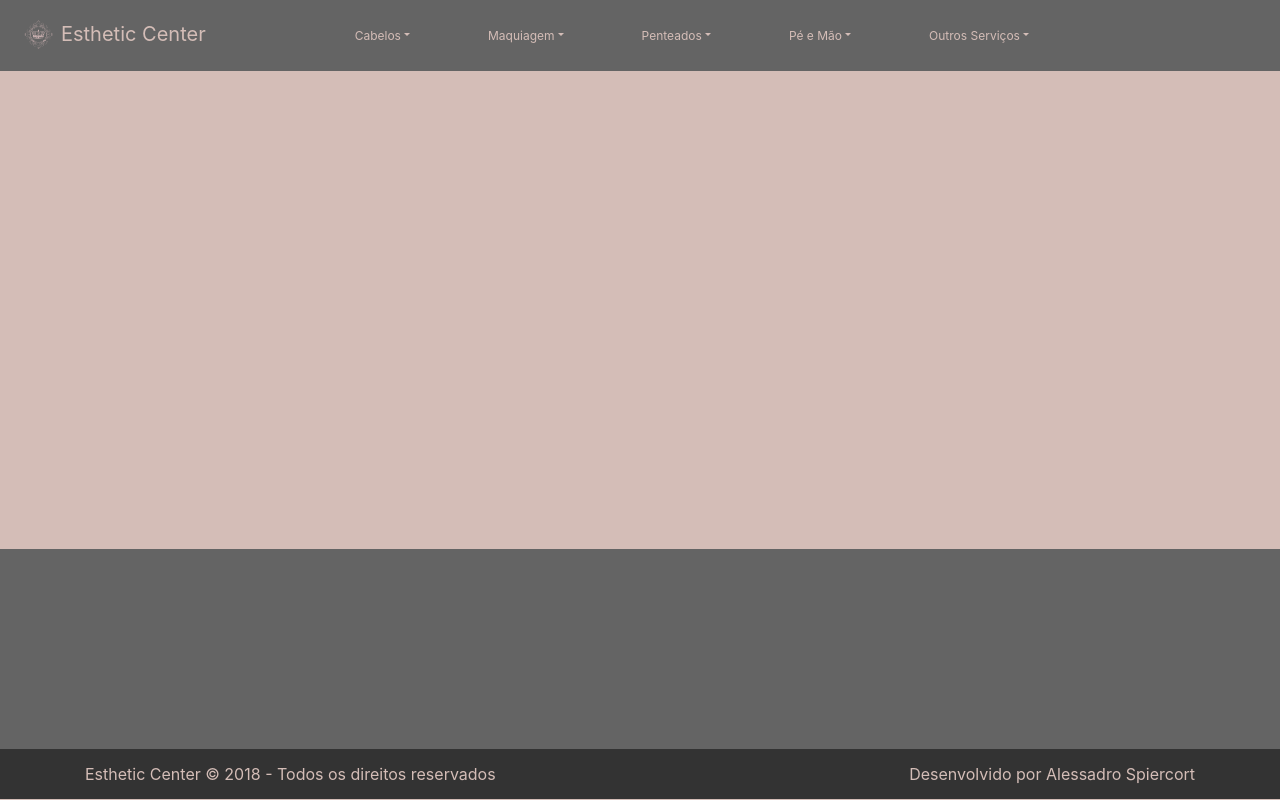
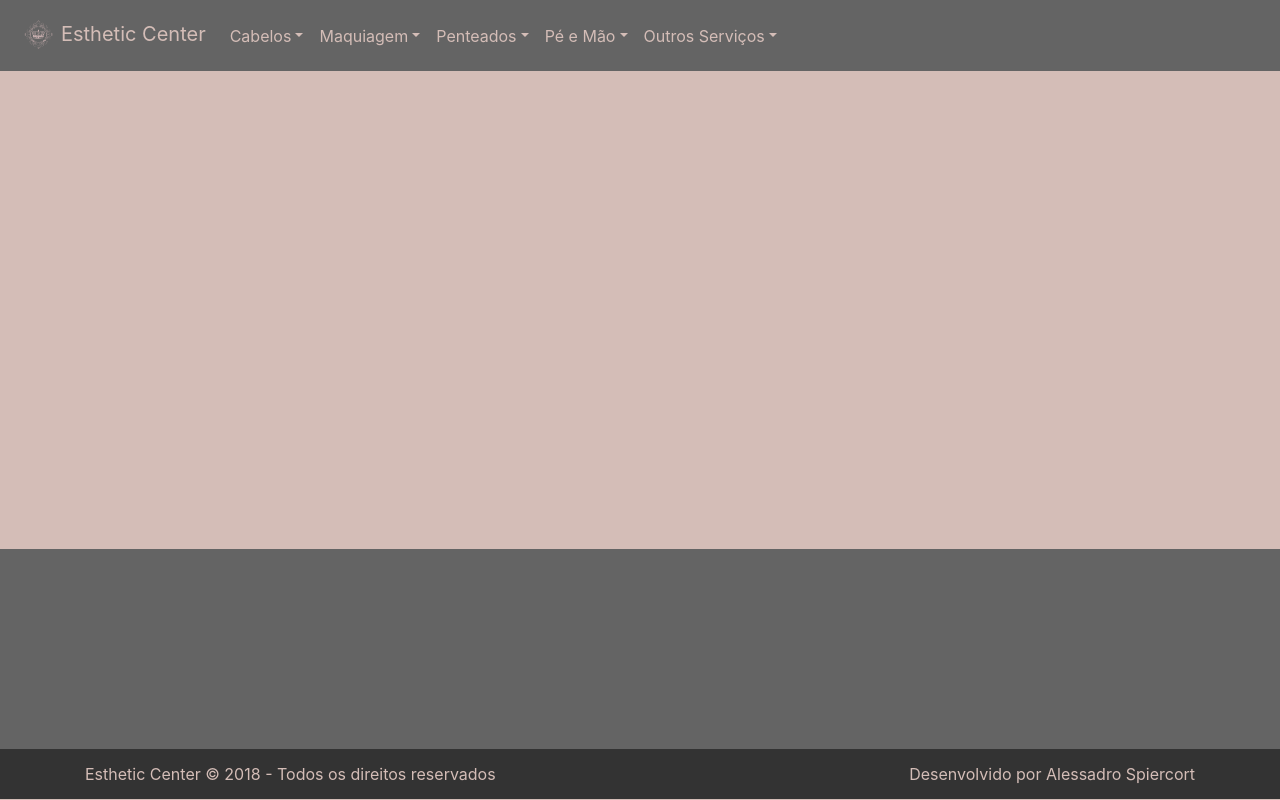
Before and after one commit to qwertyFFF/siteestheticcenter, a React (Create React App) app in the folder site/: page / in a window 1280 px wide. Built offline with nearby package versions, Linux system fonts and the light colour scheme.

Commit message:
ajustes navbar

```diff
--- a/site/src/componentes/home.css
+++ b/site/src/componentes/home.css
@@ -39,11 +39,9 @@ footer .my-row p {
 
 .my-text-navbar-color {
     color: #d4bdb7 !important;
-    font-size: 12px !important;
-    padding-right: 70px !important;
+    font-size: 11,5px !important;
 }
 
 .my-text-navbrand-color {
     color: #d4bdb7 !important;
-    padding-right: 125px !important;
 }
```
